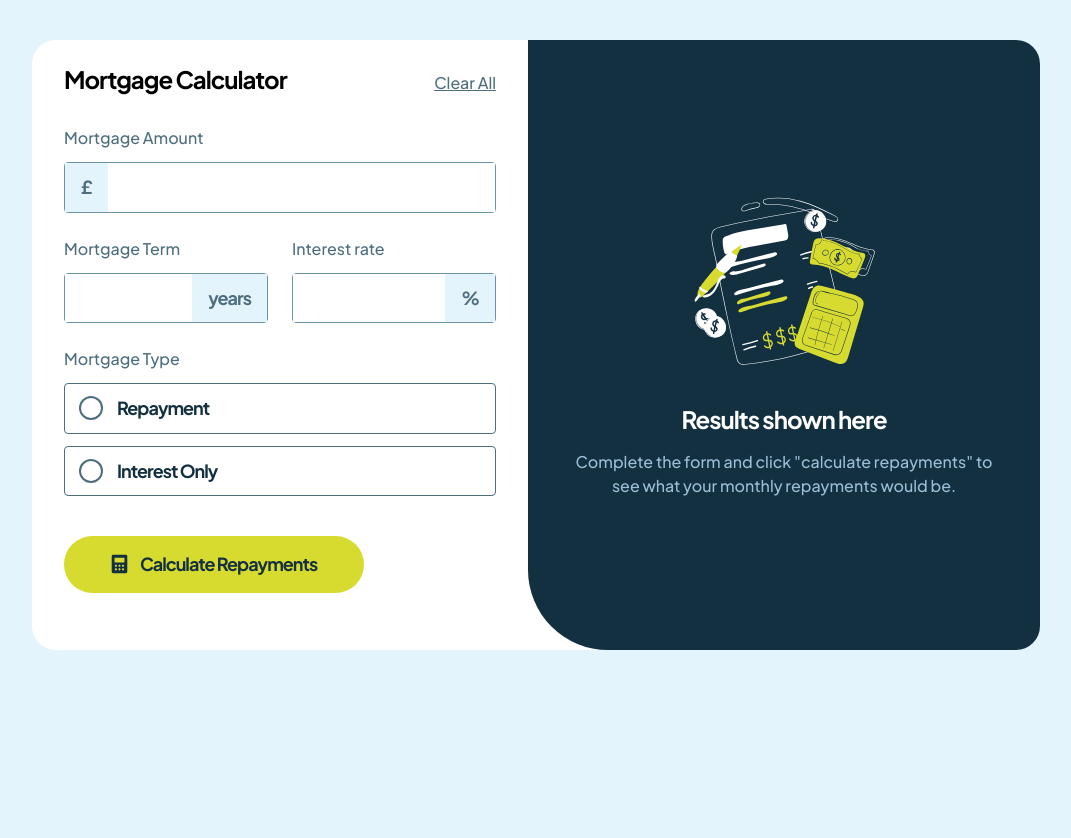
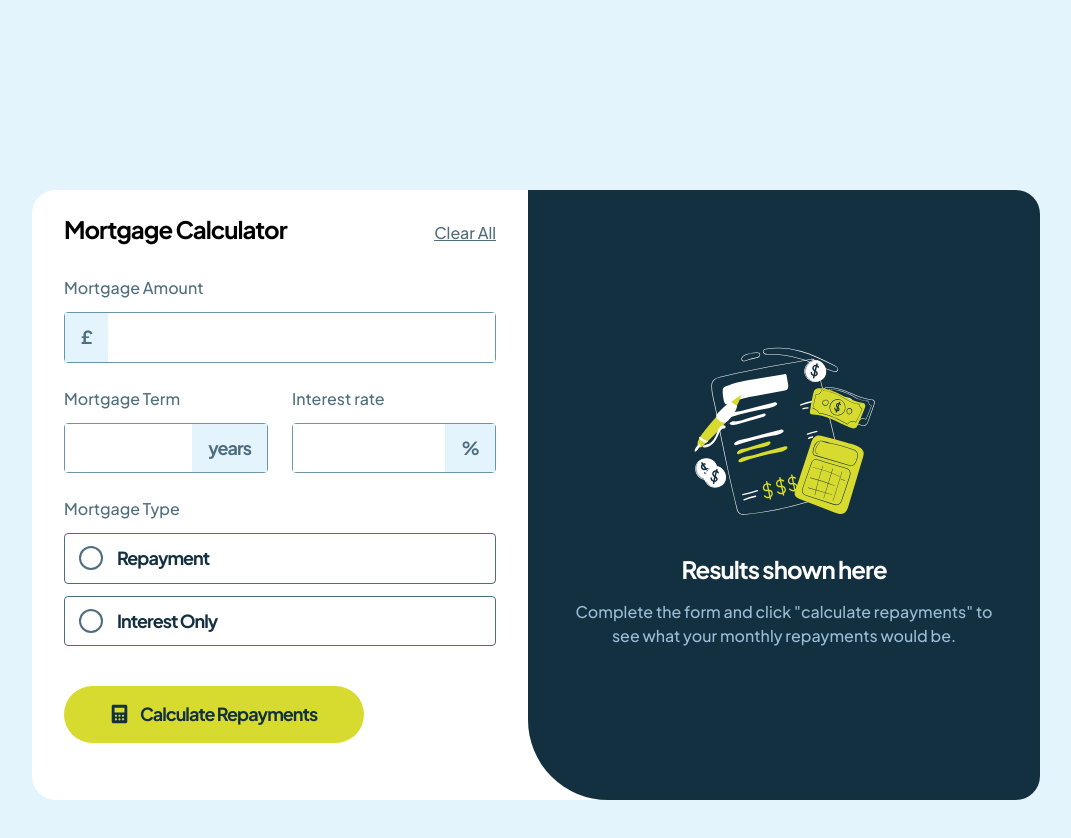
Before and after one commit to ErazorWhite/mortgage-repayment-calculator, a React (Vite) app: page / in a window 1280 px wide. Shown: the whole page, without its empty margins (104-1175 px from the left). Before the commit the page ends 800 px from the top, so only its background shows below. Built offline with nearby package versions, Linux system fonts and the light colour scheme; a web font is replaced by a local one.

Commit message:
container 100vh removed, body padding-top added

```diff
--- a/src/index.css
+++ b/src/index.css
@@ -37,6 +37,8 @@ body {
 
     line-height: 1.25;
     letter-spacing: -1px;
+
+    padding-top: 150px;
 }
 
 @font-face {
--- a/src/main.styled.ts
+++ b/src/main.styled.ts
@@ -15,7 +15,6 @@ export const StyledContainer = styled.div`
     }
 
     @media screen and ${DESKTOP_BP} {
-        min-height: calc(100vh / 1.5);
         max-width: 1088px;
     }
 `
```
